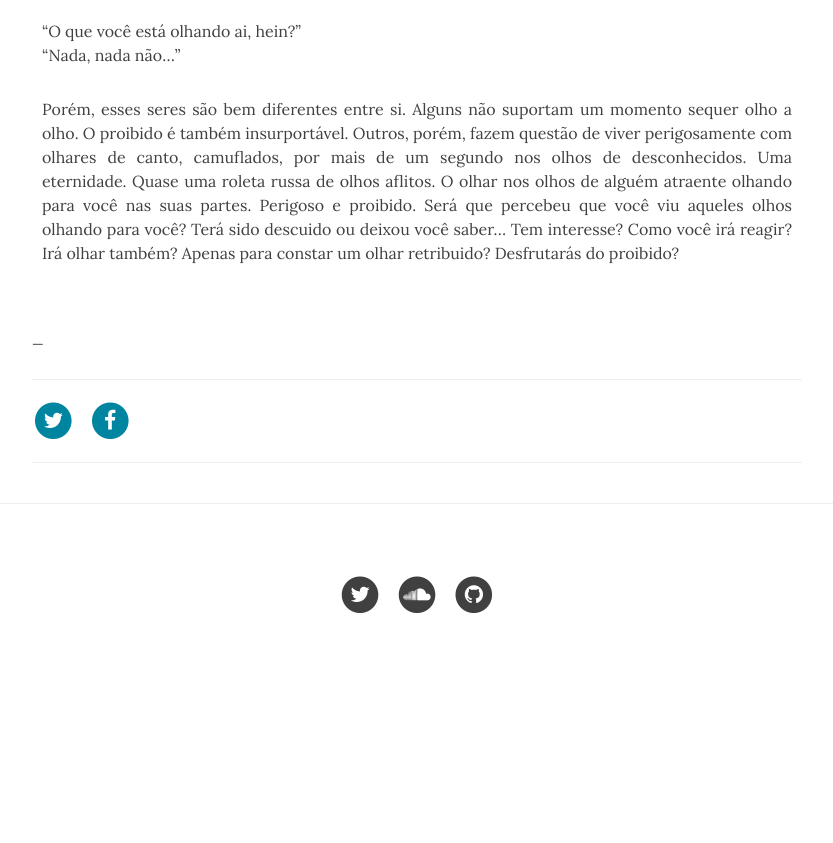
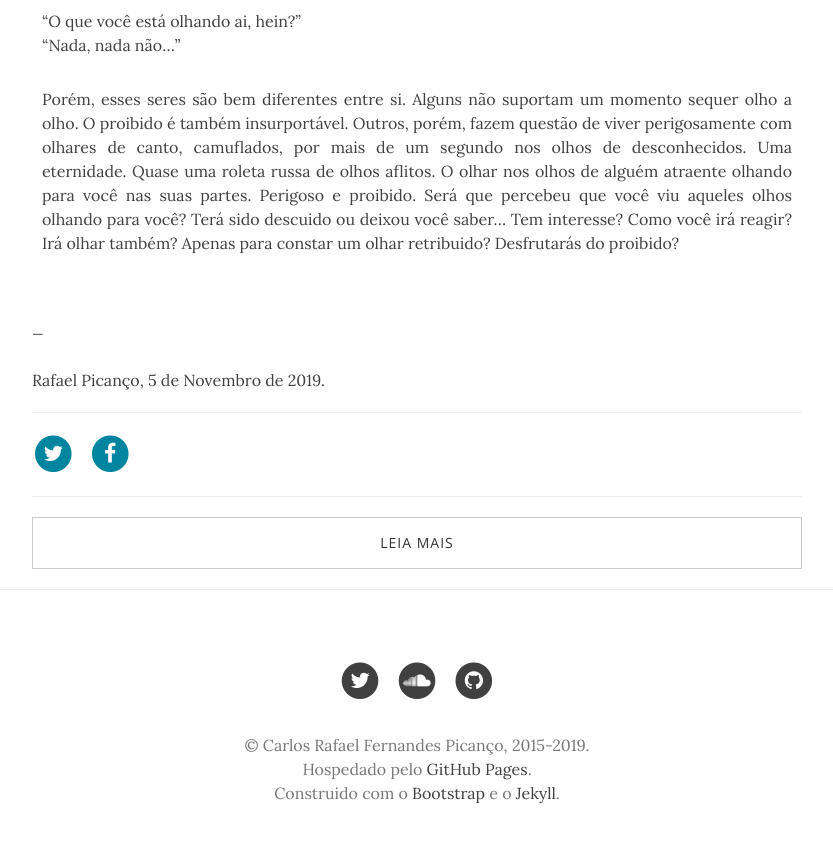
Before and after one commit to cpicanco/blog, a Jekyll site: the page built from _posts/2019-11-05-seres-humanos.md, in a window 1280 px wide and 900 px high, scrolled down 826 px. Shown: the top 843 px of the window, without its empty margins (223-1056 px from the left). Built offline with Jekyll 4.4.1, drawn with Linux system fonts in a browser that asks for light colours; nearby versions of some CDN libraries; comment, search, counter and statistics services are not loaded; before the commit the page ends 1538 px from its top, so only the background shows below that; part of the change alters nothing that is shown; some of the changed text lies outside the part shown.

Commit message:
Update 2019-11-05-seres-humanos.md

```diff
--- a/_posts/2019-11-05-seres-humanos.md
+++ b/_posts/2019-11-05-seres-humanos.md
@@ -1,3 +1,13 @@
+---
+layout: Post
+title: 'Seres humanos'
+tags: ['sexualidade']
+excerpt: 'olhar retribuído'
+language: pt-BR
+private: False
+copyright: <!--Copyright (c) 2019 Carlos Rafael Fernandes Picanço.-->
+---
+
 **Seres humanos**
 
 Curiosos e temerosos, desviam a todo momento o olhar do olhar uns dos outros.
```
